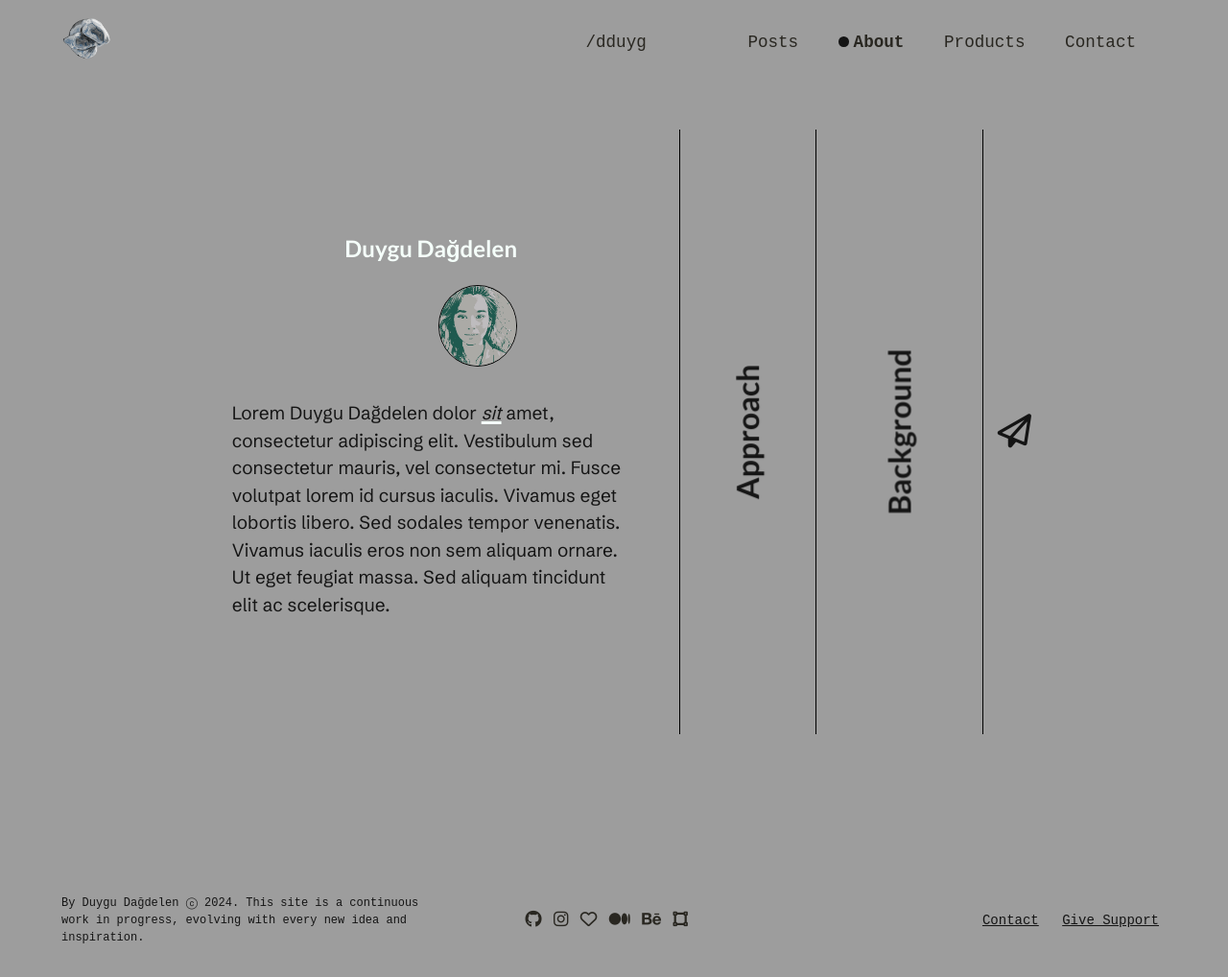
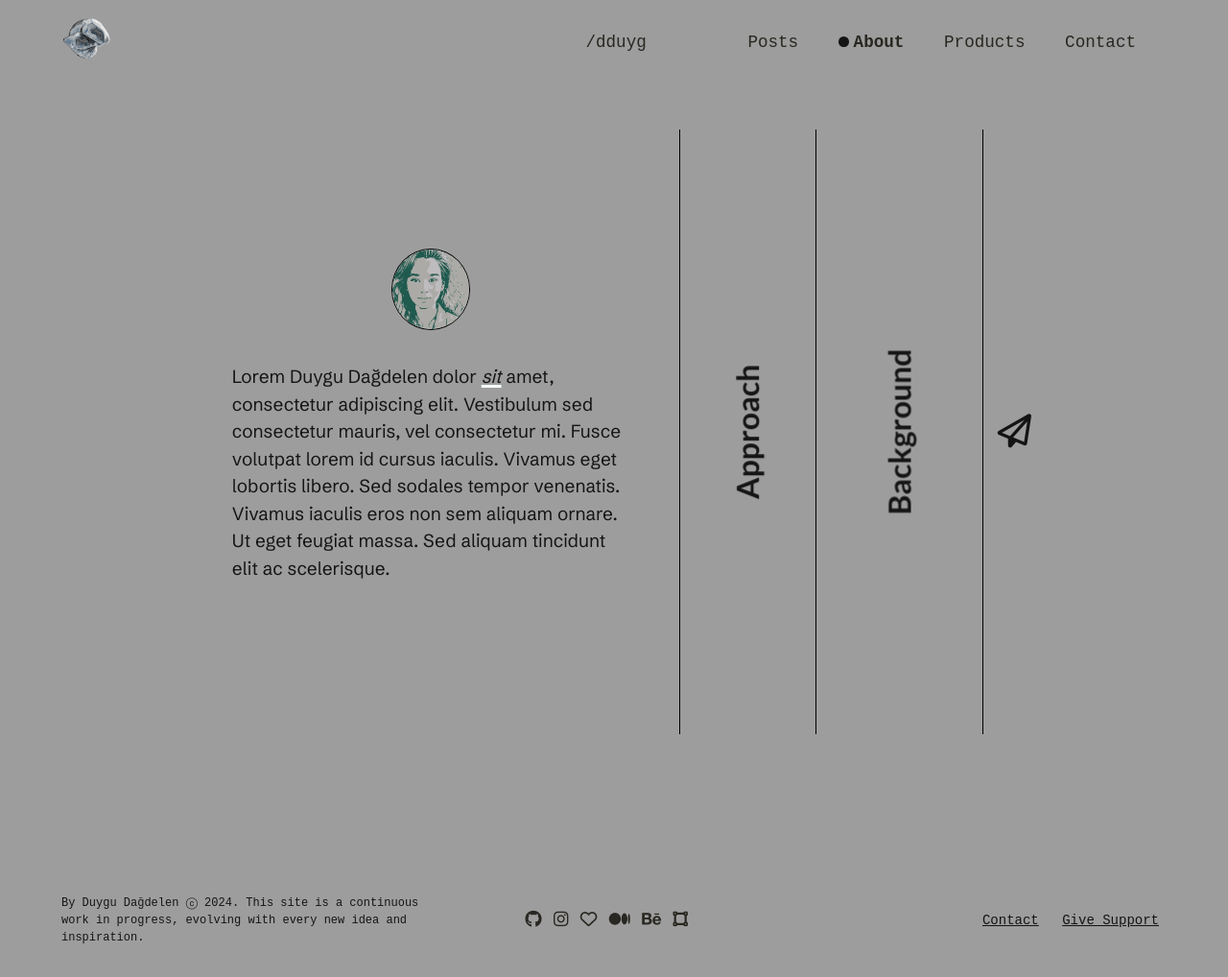
Before and after one commit to dduyg/duuuy, a Jekyll site: the page built from about.html, in a window 1280 px wide. Shown: the whole page at 96% size. Built offline with Jekyll 4.4.1, drawn with Linux system fonts in a browser that asks for light colours; nearby versions of some CDN libraries; some web fonts are replaced.

Commit message:
Update about-panel.html

```diff
--- a/_includes/about-panel.html
+++ b/_includes/about-panel.html
@@ -1,6 +1,5 @@
- <section id="welcome" class="panel-active">
+ <section id="bio" class="panel-active">
     <header>
-      <h2>Duygu Dağdelen</h2>
       <img src="{{ site.baseurl }}/assets/images/dduyg.png" class="profile-img">
     </header>
     <div class="content">
```
